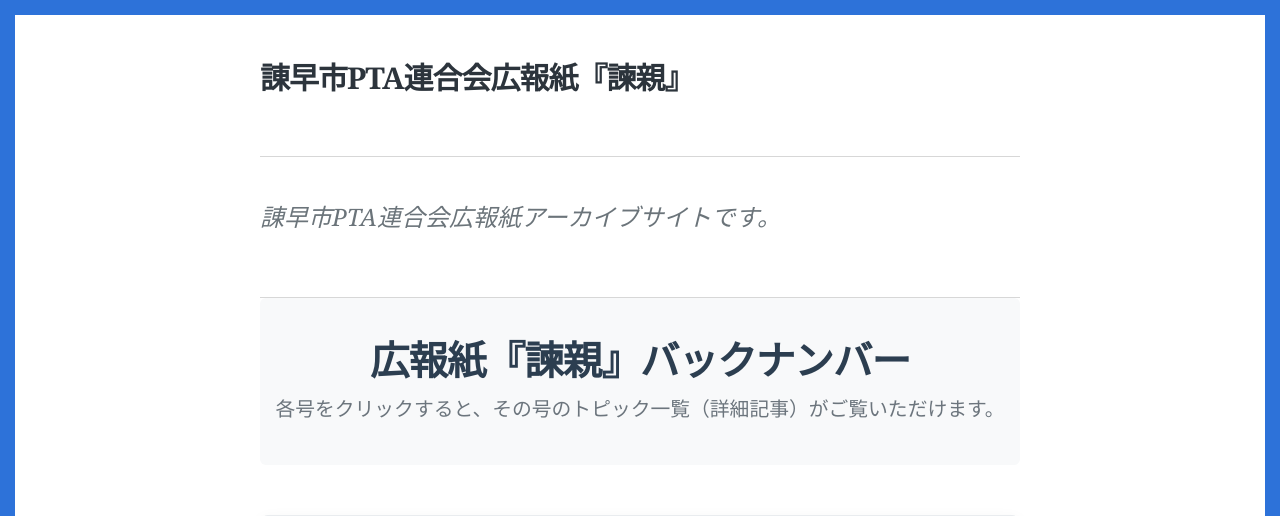
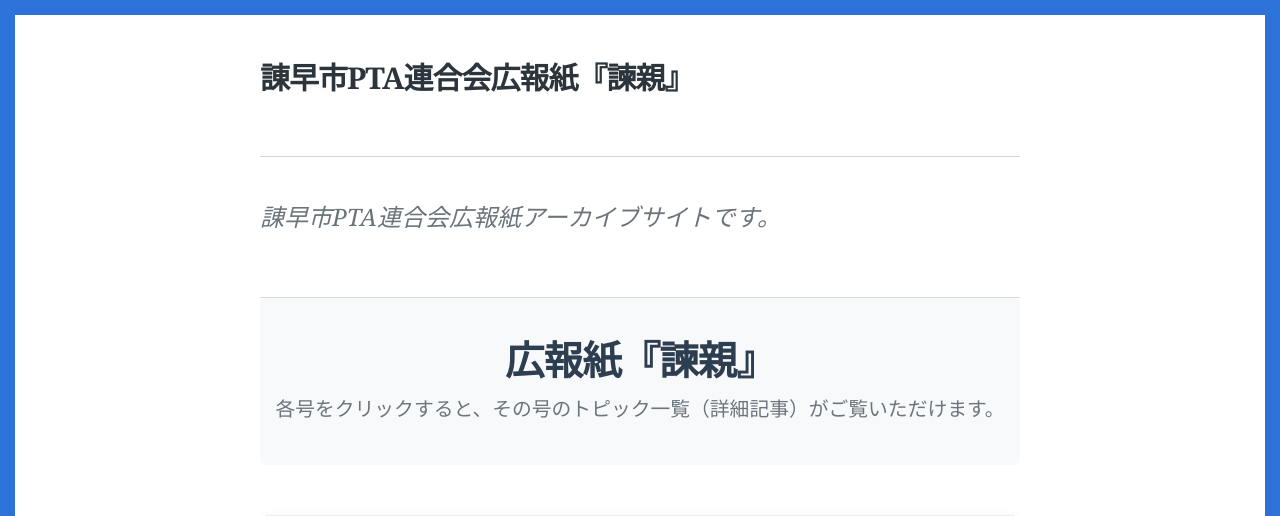
Before and after one commit to isahayashi-PTA/kanshin, a Jekyll site: the page built from index.html, in a window 1280 px wide. Shown: the top 516 px of the page. Built offline with Jekyll 4.4.1, drawn with Linux system fonts in a browser that asks for light colours; the list of posts is cut into pages by our own code; some of the changed text lies outside the part shown; grey boxes are pictures that could not be loaded.

Commit message:
Update index.html

```diff
--- a/index.html
+++ b/index.html
@@ -7,7 +7,7 @@ layout: default
 
     <header class="page-header" style="text-align: center; margin-bottom: 50px; padding: 40px 0; background: #f8f9fa; border-radius: 6px;">
       <h1 style="font-size: 2.2rem; color: #2c3e50; margin-bottom: 10px; font-weight: 700;">
-        広報紙『諫親』バックナンバー
+        広報紙『諫親』
       </h1>
       <p style="font-size: 1.1rem; color: #6c757d; margin: 0;">
         各号をクリックすると、その号のトピック一覧（詳細記事）がご覧いただけます。
@@ -29,7 +29,7 @@ layout: default
             </a>
           </h2>
           <p style="color: #6c757d; font-size: 0.95rem; line-height: 1.6; margin-bottom: 20px;">
-            令和8年春号のオンライン版アーカイブです。総会報告や役員紹介などのトピックが掲載されています。
+            令和8年春号のオンライン版です。総会報告や役員紹介などのトピックが掲載されています。
           </p>
           <a href="{{ site.baseurl }}/spring2026.html" style="display: inline-block; background: #5a738e; color: #ffffff; padding: 10px 20px; border-radius: 4px; text-decoration: none; font-size: 0.9rem; font-weight: bold;">
             この号の記事を読む ➔
```
